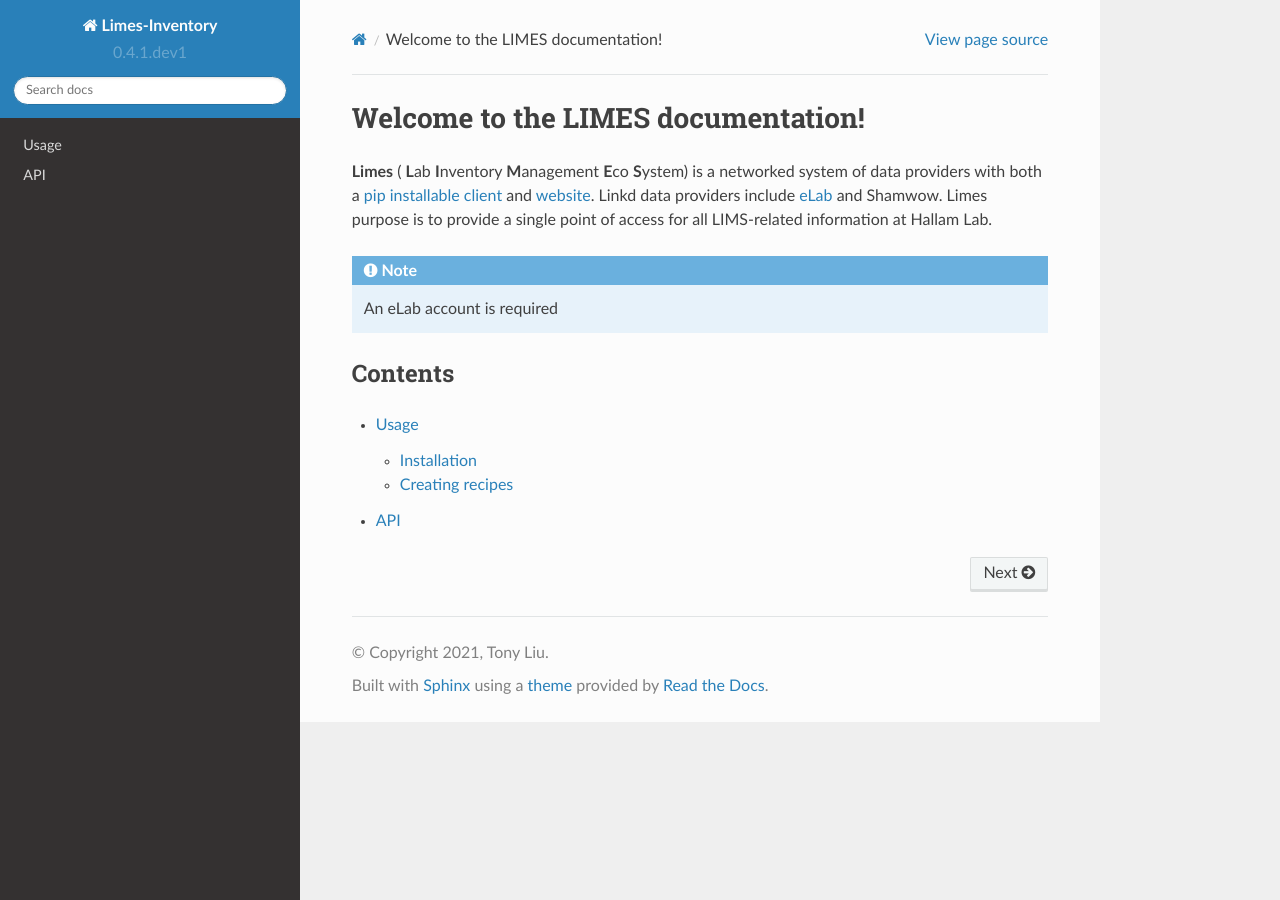
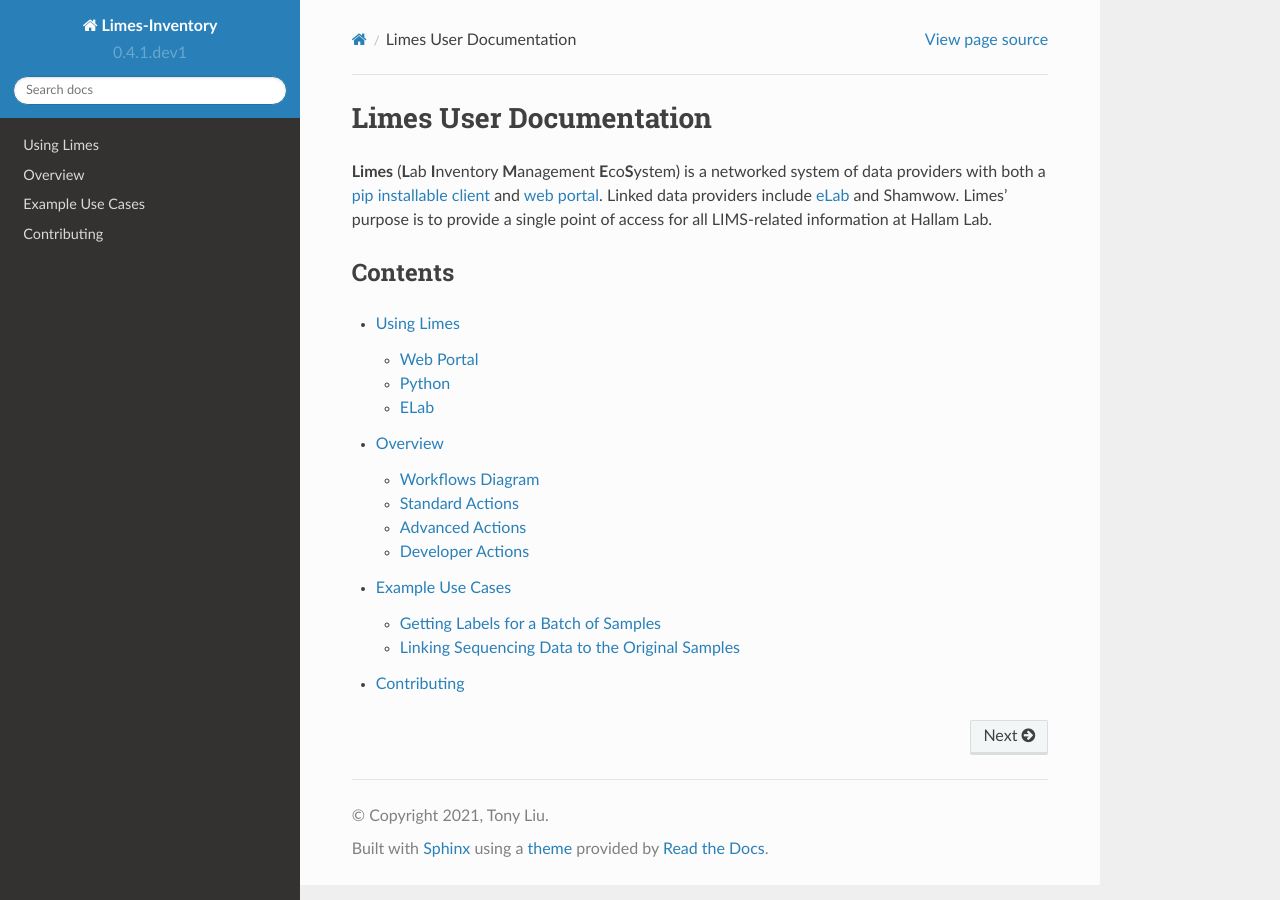
Before and after one commit to Tony-xy-Liu/Limes-docs, a Sphinx documentation site: the page built from docs/source/index.rst, in a window 1280 px wide. Built offline with Sphinx 7.4.7 and the Read the Docs theme 2.0.0, drawn with Linux system fonts in a browser that asks for light colours.

Commit message:
skeleton pages

```diff
--- /dev/null
+++ b/docs/source/access.rst
@@ -0,0 +1,66 @@
+.. _acc-title:
+
+Using Limes
+===============
+
+Access to Limes is possbile either through a web portal or python module.
+
+.. _access-portal:
+
+Web Portal
+----------
+link: `<http://sh-lims.microbiology.ubc.ca:8001/>`_
+
+.. Note::
+    - A connection to the UBC network is required.
+    - Login using ELab credentials
+
+.. _access-python:
+
+Python
+------
+
+Install:
+
+.. code-block:: console
+
+    (env)$ pip install limes-inventory
+
+.. Note::
+    We recommend performing the installation within a virtual environment such as
+    that provided by `venv <https://docs.python.org/3/library/venv.html>`_ or
+    `conda <https://www.anaconda.com/>`_.
+
+Login using your eLab credentials and do a simple search:
+
+.. code-block:: python
+
+    from limes import Limes
+    Limes.Logn('username', 'password')
+    Limes.search('guag')
+
+.. _access-elab:
+
+ELab
+----
+
+- link: `<https://elab.msl.ubc.ca/>`_
+
+- documentation: `<https://www.elabjournal.com/doc/>`_
+
+.. Creating recipes
+.. ----------------
+
+.. To retrieve a list of random ingredients,
+.. you can use the ``lumache.get_random_ingredients()`` function:
+
+
+.. The ``kind`` parameter should be either ``"meat"``, ``"fish"``,
+.. or ``"veggies"``. Otherwise, :py:func:`lumache.get_random_ingredients`
+.. will raise an exception.
+
+.. For example:
+
+.. >>> import lumache
+.. >>> lumache.get_random_ingredients()
+.. ['shells', 'gorgonzola', 'parsley']
--- /dev/null
+++ b/docs/source/examples.rst
@@ -0,0 +1,10 @@
+.. _ex-title:
+
+Example Use Cases
+=================
+
+Getting Labels for a Batch of Samples
+"""""""""""""""""""""""""""""""""""""
+
+Linking Sequencing Data to the Original Samples
+"""""""""""""""""""""""""""""""""""""""""""""""
--- a/docs/source/index.rst
+++ b/docs/source/index.rst
@@ -1,19 +1,21 @@
-Welcome to the LIMES documentation!
-===================================
+Limes User Documentation
+==================================
 
-**Limes** ( **L**\ ab **I**\ nventory **M**\ anagement **E**\ co **S**\ ystem) is a networked system of data providers
-with both a `pip installable client <https://pypi.org/project/limes-inventory/>`_
-and `website <http://sh-lims.microbiology.ubc.ca:8001/>`_.
-Linkd data providers include `eLab <https://elab.msl.ubc.ca/>`_ and Shamwow.
-Limes purpose is to provide a single point of access for all LIMS-related information at Hallam Lab.
-
-.. note::
-   An eLab account is required
+**Limes** (**L**\ ab **I**\ nventory **M**\ anagement **E**\ co\ **S**\ ystem)
+is a networked system of data providers
+with both a :ref:`pip installable client<access-python>`
+and :ref:`web portal<access-portal>`.
+Linked data providers include :ref:`eLab<access-elab>` and Shamwow.
+Limes' purpose is to provide a single point of access
+for all LIMS-related information at Hallam Lab.
 
 Contents
 --------
 
 .. toctree::
+   :maxdepth: 2
 
-   usage
-   api
+   access
+   overview
+   examples
+   contributing
--- /dev/null
+++ b/docs/source/overview.rst
@@ -0,0 +1,69 @@
+.. _over-title:
+
+Overview
+========
+
+.. _over-top:
+
+.. contents::
+    :local:
+
+.. _over-diagram:
+
+Workflows Diagram
+-----------------
+
+.. image:: res/overview.svg
+
+The above shows the possible high-level actions for working with LIMS data
+and what each action achieves.
+
+Diagram elements:
+ - **Items** represent starting conditions, desired outcomes, or required intermediates.
+ - **Actions** can be performed without installing the python client.
+ - **Adv. Actions** require the use of the :ref:`python client<access-python>`.
+ - **Dev. Actions** require changes to the code base.
+
+.. _over-stdact:
+
+Standard Actions
+----------------
+
+Add Sample
+""""""""""
+
+Bulk Add Samples
+""""""""""""""""
+
+Update Samples
+""""""""""""""
+
+Print Barcoded Labels
+"""""""""""""""""""""
+
+Search Samples
+""""""""""""""
+
+:ref:`Back to top<over-top>`
+
+.. _over-advact:
+
+Advanced Actions
+----------------
+
+Link Data
+"""""""""
+
+Comprehensive Search
+""""""""""""""""""""
+
+:ref:`Back to top<over-top>`
+
+.. _over-devact:
+
+Developer Actions
+-----------------
+
+See :ref:`contr-title`
+
+:ref:`Back to top<over-top>`
--- /dev/null
+++ b/docs/source/quickstart.rst
@@ -0,0 +1,2 @@
+Python Quickstart
+=================
--- a/docs/source/usage.rst
+++ /dev/null
@@ -1,33 +0,0 @@
-Usage
-=====
-
-.. _installation:
-
-Installation
-------------
-
-To use Lumache, first install it using pip:
-
-.. code-block:: console
-
-   (.venv) $ pip install lumache
-
-Creating recipes
-----------------
-
-To retrieve a list of random ingredients,
-you can use the ``lumache.get_random_ingredients()`` function:
-
-.. autofunction:: lumache.get_random_ingredients
-
-The ``kind`` parameter should be either ``"meat"``, ``"fish"``,
-or ``"veggies"``. Otherwise, :py:func:`lumache.get_random_ingredients`
-will raise an exception.
-
-.. autoexception:: lumache.InvalidKindError
-
-For example:
-
->>> import lumache
->>> lumache.get_random_ingredients()
-['shells', 'gorgonzola', 'parsley']
```
Also changed, not shown: docs/source/api.rst (deleted, +0 -7 lines), docs/source/contributing.rst (added, +7 -0 lines), .rstcheck.cfg (added), docs/source/res/overview.svg (added), 1 other file.
